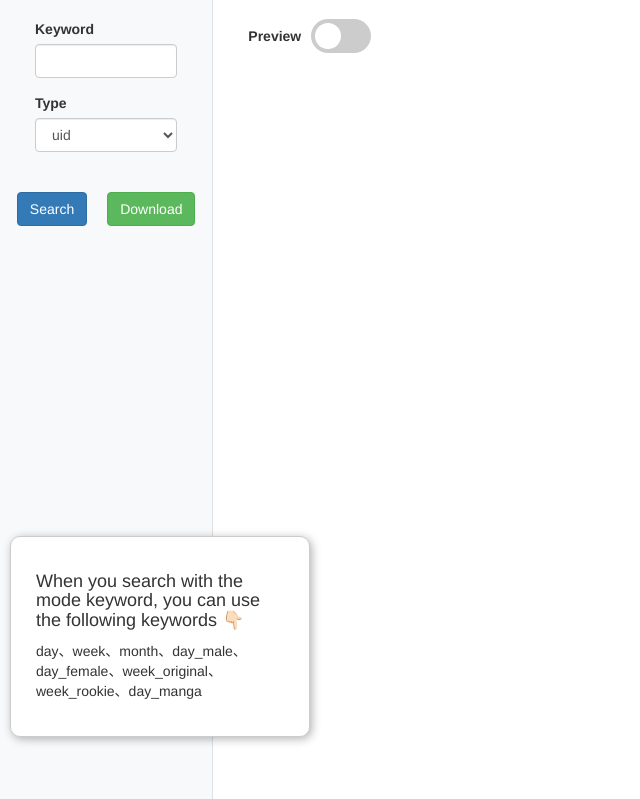
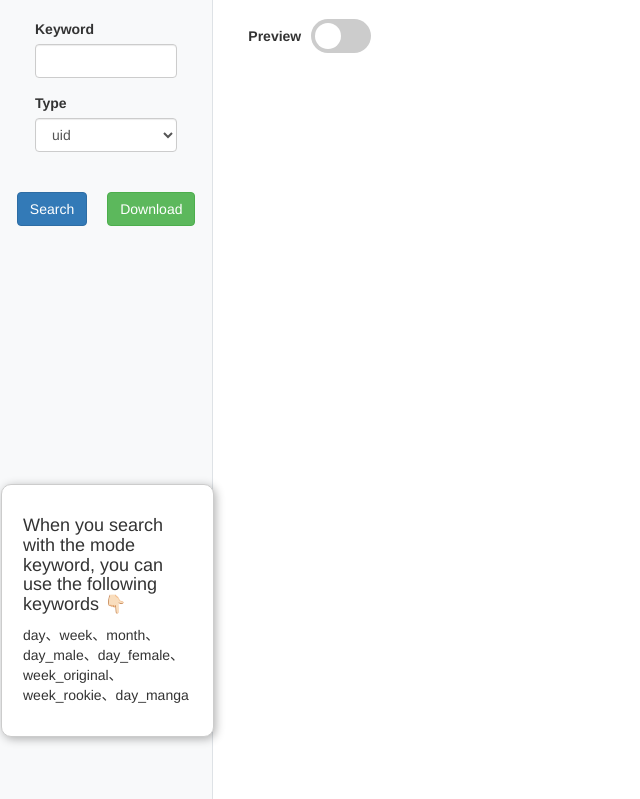
Before and after one commit to MGMCN/pppixiv, a Flask app: page /dashboard in a window 1280 px wide. Shown: the part 53-852 px from the top of the page, without its empty margins (0-640 px from the left). Run offline with Flask 2, Linux system fonts and the light colour scheme; some libraries are stand-ins or nearby versions.

Commit message:
float-dialog setting modified

```diff
--- a/static/css/mystyle.css
+++ b/static/css/mystyle.css
@@ -16,14 +16,14 @@ html, body, .container-fluid, .row, .left-div, .right-div {
 .floating-dialog {
     position: fixed;
     bottom: 10px;
-    left: 10px;
+    left: 1px;
+    right: 10px;
     z-index: 1;
-    width: 300px;
     background-color: #fff;
     border: 1px solid #ccc;
     border-radius: 10px;
     box-shadow: 2px 2px 10px rgba(0, 0, 0, 0.3);
-    padding: 5px;
+    padding: 1px;
 }
 
 .dialog-content {
--- a/templates/html/index.html
+++ b/templates/html/index.html
@@ -38,7 +38,7 @@
                 <button id="search" class="btn btn-primary">Search</button>
                 <button id="download" class="btn btn-success">Download</button>
             </div>
-            <div class="floating-dialog">
+            <div class="floating-dialog col-sm-12 col-md-6 col-lg-2">
                 <div class="dialog-content">
                     <h4>When you search with the mode keyword, you can use the following keywords 👇🏻</h4>
                     <p>day、week、month、day_male、day_female、week_original、week_rookie、day_manga</p>
```
